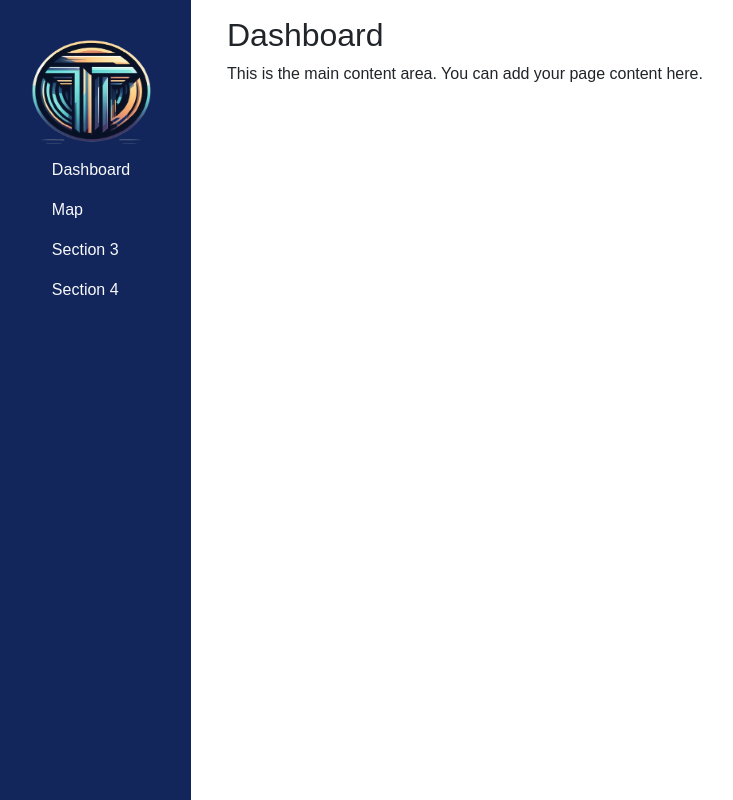
After one commit to racane123/map-box-drawingboundary, a PHP site: page /dashboard.php in a window 1280 px wide. The commit adds this page. Shown: the whole page, without its empty margins (9-742 px from the left). Run offline with PHP 8.4, Linux system fonts and the light colour scheme.

Commit message:
adding the dashboard

```diff
--- a/css/style.css
+++ b/css/style.css
@@ -0,0 +1,34 @@
+
+body {
+  font-family: Arial, sans-serif;
+}
+
+aside {
+  height: 100vh;
+  width: 200px;
+  position: fixed;
+  z-index: 1;
+  top: 0;
+  left: 0;
+  padding-top: 20px;
+}
+
+.content {
+  margin-left: 220px; /* Adjusted to accommodate the aside width + some margin */
+  padding: 16px;
+}
+
+
+.logo-brand{
+    height: 130px;
+    width: 200px;
+    bottom: 50px;
+}
+
+#aside-padding{
+    top: 50px;
+}
+
+.aside-bg{
+    background-color: #13265C;
+}
--- /dev/null
+++ b/dashboard.php
@@ -0,0 +1,33 @@
+<?php
+include 'header.php';
+
+?>
+
+</head>
+<body>
+
+<aside class="text-light aside-bg" style="display: flex; flex-direction: column; align-items: center; padding: 20px;">
+  <a href="" class='nav-brand'><img src="images/logo-text.png" alt="logo" srcset="" class='logo-brand'></a>
+  <ul class="nav flex-column">
+    <li class="nav-item">
+      <a class="nav-link text-light" href="dashboard.php">Dashboard</a>
+    </li>
+    <li class="nav-item">
+      <a class="nav-link text-light" href="index.php">Map</a>
+    </li>
+    <li class="nav-item">
+      <a class="nav-link text-light" href="#section3">Section 3</a>
+    </li>
+    <li class="nav-item">
+      <a class="nav-link text-light" href="#section4">Section 4</a>
+    </li>
+  </ul>
+</aside>
+
+<div class="content">
+  <h2>Dashboard</h2>
+  <p>This is the main content area. You can add your page content here.</p>
+</div>
+
+</body>
+</html>
--- /dev/null
+++ b/header.php
@@ -0,0 +1,5 @@
+<link rel="stylesheet" href="https://maxcdn.bootstrapcdn.com/bootstrap/4.5.2/css/bootstrap.min.css">
+<link rel="stylesheet" href="css/style.css">
+<script src="https://code.jquery.com/jquery-3.5.1.slim.min.js"></script>
+<script src="https://cdn.jsdelivr.net/npm/@popperjs/core@2.9.2/dist/umd/popper.min.js"></script>
+<script src="https://maxcdn.bootstrapcdn.com/bootstrap/4.5.2/js/bootstrap.min.js"></script>
```
Also changed, not shown: index.php (+19 -13 lines), javascript/navbar.js (added, +8 -0 lines), map.php (added, +13 -0 lines), navbar.php (added, +21 -0 lines), images/logo-text.png (added).
